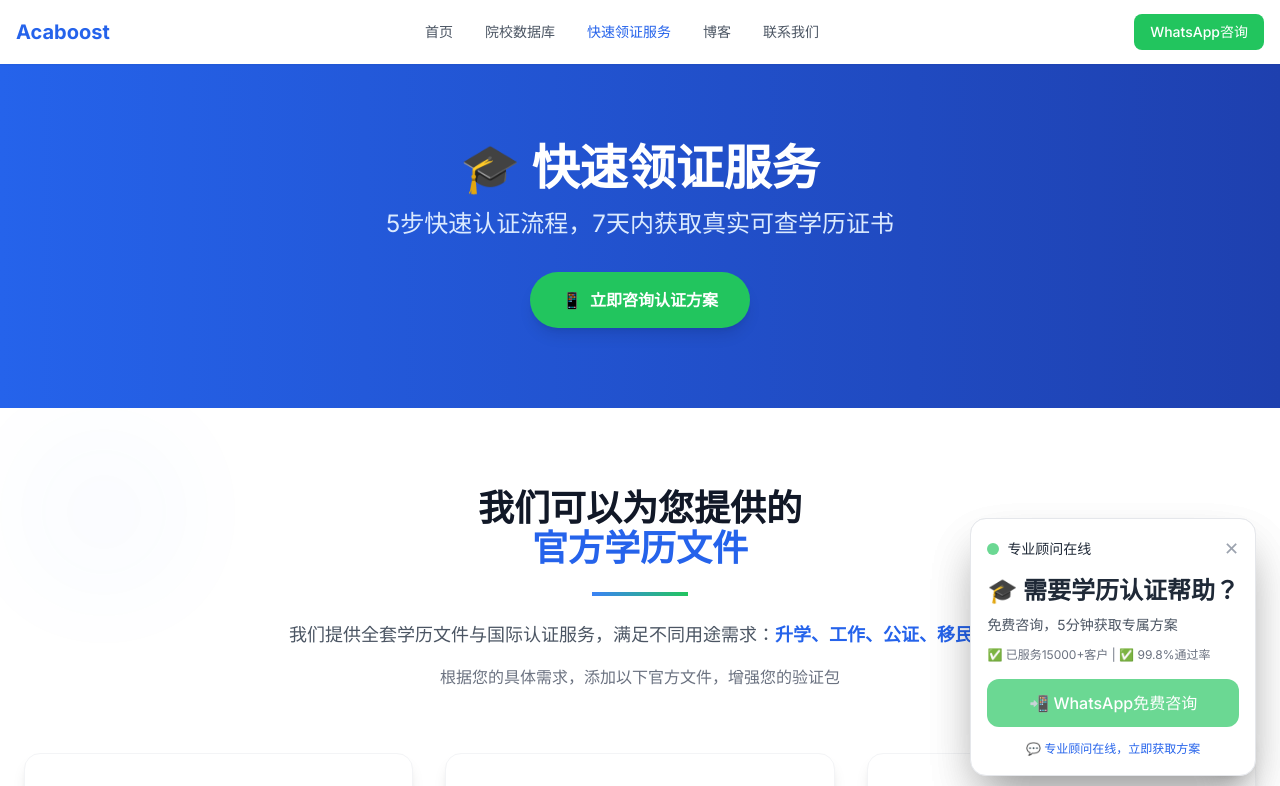
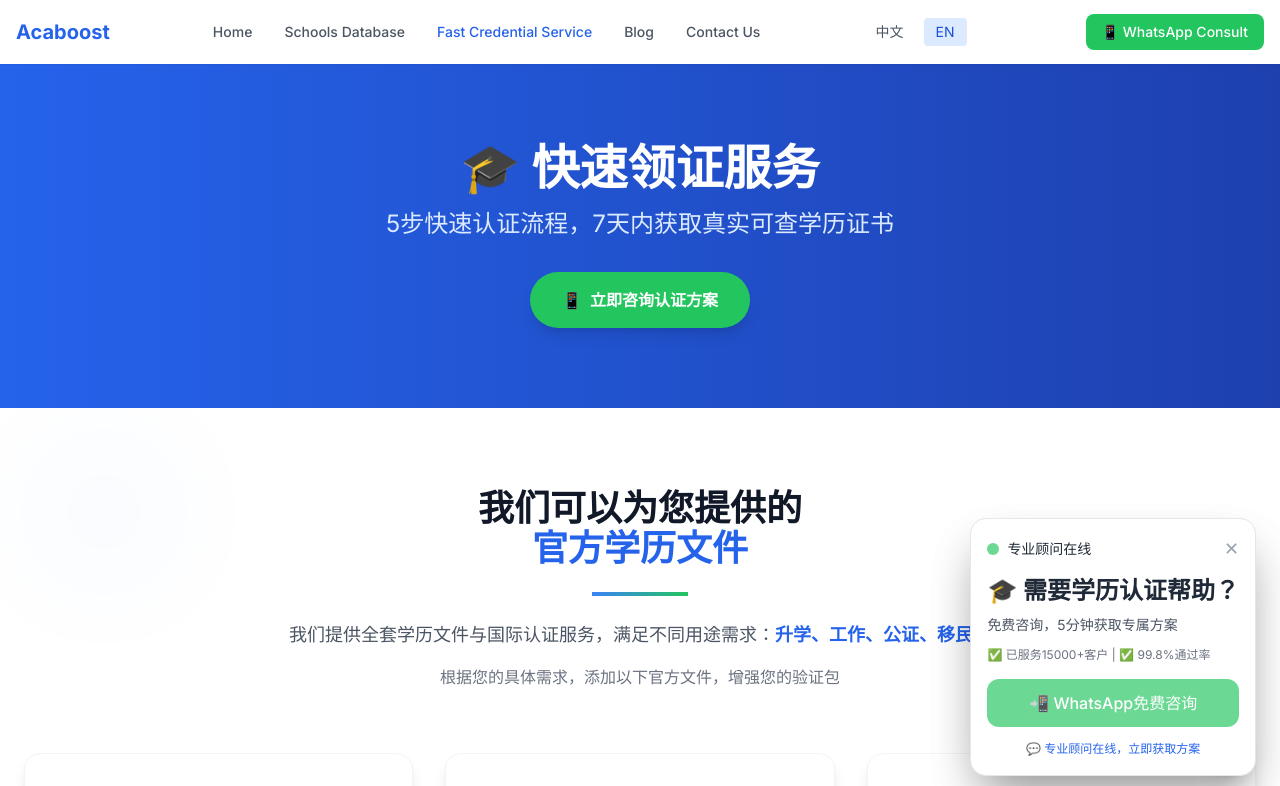
Before and after one commit to caimi124/xueli3, a Next.js app: page /en/guide in a window 1280 px wide. Shown: the top 786 px of the page. Built offline with nearby package versions, Linux system fonts and the light colour scheme.

Commit message:
修复contact和guide页面导航栏：添加语言切换按钮和国际化支持

```diff
--- a/app/[locale]/contact/page.tsx
+++ b/app/[locale]/contact/page.tsx
@@ -1,42 +1,85 @@
+'use client';
+
 import React from 'react';
 import Link from 'next/link';
+import { useParams } from 'next/navigation';
+
+// 翻译内容
+const translations = {
+  zh: {
+    home: "首页",
+    schools: "院校数据库",
+    guide: "快速领证服务",
+    blog: "博客",
+    contact: "联系我们",
+    whatsappConsult: "📱 WhatsApp咨询"
+  },
+  en: {
+    home: "Home",
+    schools: "Schools Database",
+    guide: "Fast Credential Service",
+    blog: "Blog",
+    contact: "Contact Us",
+    whatsappConsult: "📱 WhatsApp Consult"
+  }
+};
 
 export default function Contact() {
+  const params = useParams();
+  const locale = (params?.locale as string) || 'zh';
+  const t = translations[locale as keyof typeof translations] || translations.zh;
+
   return (
     <div className="min-h-screen flex flex-col">
       {/* Navigation */}
       <nav className="fixed w-full z-50 transition-all duration-300 bg-white/95 backdrop-blur-sm shadow-sm">
         <div className="container mx-auto px-4">
           <div className="flex justify-between items-center h-16">
-            <Link className="flex items-center" href="/">
+            <Link className="flex items-center" href={`/${locale}`}>
               <span className="text-xl font-bold text-blue-600">Acaboost</span>
             </Link>
 
             <div className="hidden md:flex items-center space-x-8">
-              <Link className="text-sm font-medium transition-colors text-gray-600 hover:text-blue-600" href="/">
-                首页
+              <Link className="text-sm font-medium transition-colors text-gray-600 hover:text-blue-600" href={`/${locale}`}>
+                {t.home}
               </Link>
-              <Link className="text-sm font-medium transition-colors text-gray-600 hover:text-blue-600" href="/schools">
-                院校数据库
+              <Link className="text-sm font-medium transition-colors text-gray-600 hover:text-blue-600" href={`/${locale}/schools`}>
+                {t.schools}
               </Link>
-              <Link className="text-sm text-gray-600 hover:text-blue-600 transition-colors" href="/guide">
-                快速领证服务
+              <Link className="text-sm text-gray-600 hover:text-blue-600 transition-colors" href={`/${locale}/guide`}>
+                {t.guide}
               </Link>
-              <Link className="text-sm font-medium transition-colors text-gray-600 hover:text-blue-600" href="/blog">
-                博客
+              <Link className="text-sm font-medium transition-colors text-gray-600 hover:text-blue-600" href={`/${locale}/blog`}>
+                {t.blog}
               </Link>
-              <Link className="text-sm font-medium transition-colors text-blue-600" href="/contact">
-                联系我们
+              <Link className="text-sm font-medium transition-colors text-blue-600" href={`/${locale}/contact`}>
+                {t.contact}
+              </Link>
+            </div>
+
+            {/* Language Switcher */}
+            <div className="hidden md:flex items-center space-x-2 mr-4">
+              <Link
+                href="/zh/contact"
+                className={`px-3 py-1 rounded text-sm ${locale === 'zh' ? 'bg-blue-100 text-blue-700' : 'text-gray-600 hover:text-blue-600'}`}
+              >
+                中文
+              </Link>
+              <Link
+                href="/en/contact"
+                className={`px-3 py-1 rounded text-sm ${locale === 'en' ? 'bg-blue-100 text-blue-700' : 'text-gray-600 hover:text-blue-600'}`}
+              >
+                EN
               </Link>
             </div>
 
             <Link
-              href="https://wa.me/1234567890?text=您好，我想咨询学历认证服务，希望了解适合我的学历方案"
+              href={`https://wa.me/1234567890?text=${locale === 'en' ? 'Hello, I would like to inquire about academic credential services.' : '您好，我想咨询学历认证服务，希望了解适合我的学历方案'}`}
               target="_blank"
               rel="noopener noreferrer"
               className="hidden md:flex bg-green-500 text-white px-4 py-2 rounded-lg text-sm font-medium hover:bg-green-600 transition-colors"
             >
-              WhatsApp咨询
+              {t.whatsappConsult}
             </Link>
 
             <button className="md:hidden text-gray-600 hover:text-blue-600">
--- a/app/[locale]/guide/page.tsx
+++ b/app/[locale]/guide/page.tsx
@@ -1,43 +1,86 @@
+'use client';
+
 import React from 'react';
 import Link from 'next/link';
 import Image from 'next/image';
+import { useParams } from 'next/navigation';
+
+// 翻译内容
+const translations = {
+  zh: {
+    home: "首页",
+    schools: "院校数据库",
+    guide: "快速领证服务",
+    blog: "博客",
+    contact: "联系我们",
+    whatsappConsult: "📱 WhatsApp咨询"
+  },
+  en: {
+    home: "Home",
+    schools: "Schools Database",
+    guide: "Fast Credential Service",
+    blog: "Blog",
+    contact: "Contact Us",
+    whatsappConsult: "📱 WhatsApp Consult"
+  }
+};
 
 export default function Guide() {
+  const params = useParams();
+  const locale = (params?.locale as string) || 'zh';
+  const t = translations[locale as keyof typeof translations] || translations.zh;
+
   return (
     <div className="min-h-screen flex flex-col">
       {/* Navigation */}
       <nav className="fixed w-full z-50 transition-all duration-300 bg-white/95 backdrop-blur-sm shadow-sm">
         <div className="container mx-auto px-4">
           <div className="flex justify-between items-center h-16">
-            <Link className="flex items-center" href="/">
+            <Link className="flex items-center" href={`/${locale}`}>
               <span className="text-xl font-bold text-blue-600">Acaboost</span>
             </Link>
 
             <div className="hidden md:flex items-center space-x-8">
-              <Link className="text-sm font-medium transition-colors text-gray-600 hover:text-blue-600" href="/">
-                首页
+              <Link className="text-sm font-medium transition-colors text-gray-600 hover:text-blue-600" href={`/${locale}`}>
+                {t.home}
               </Link>
-              <Link className="text-sm font-medium transition-colors text-gray-600 hover:text-blue-600" href="/schools">
-                院校数据库
+              <Link className="text-sm font-medium transition-colors text-gray-600 hover:text-blue-600" href={`/${locale}/schools`}>
+                {t.schools}
               </Link>
-              <Link className="text-sm font-medium transition-colors text-blue-600" href="/guide">
-                快速领证服务
+              <Link className="text-sm font-medium transition-colors text-blue-600" href={`/${locale}/guide`}>
+                {t.guide}
               </Link>
-              <Link className="text-sm font-medium transition-colors text-gray-600 hover:text-blue-600" href="/blog">
-                博客
+              <Link className="text-sm font-medium transition-colors text-gray-600 hover:text-blue-600" href={`/${locale}/blog`}>
+                {t.blog}
               </Link>
-              <Link className="text-sm font-medium transition-colors text-gray-600 hover:text-blue-600" href="/contact">
-                联系我们
+              <Link className="text-sm font-medium transition-colors text-gray-600 hover:text-blue-600" href={`/${locale}/contact`}>
+                {t.contact}
+              </Link>
+            </div>
+
+            {/* Language Switcher */}
+            <div className="hidden md:flex items-center space-x-2 mr-4">
+              <Link
+                href="/zh/guide"
+                className={`px-3 py-1 rounded text-sm ${locale === 'zh' ? 'bg-blue-100 text-blue-700' : 'text-gray-600 hover:text-blue-600'}`}
+              >
+                中文
+              </Link>
+              <Link
+                href="/en/guide"
+                className={`px-3 py-1 rounded text-sm ${locale === 'en' ? 'bg-blue-100 text-blue-700' : 'text-gray-600 hover:text-blue-600'}`}
+              >
+                EN
               </Link>
             </div>
 
             <Link
-              href="https://wa.me/1234567890"
+              href={`https://wa.me/1234567890?text=${locale === 'en' ? 'Hello, I would like to inquire about academic credential services.' : '您好，我想咨询学历认证服务，希望了解适合我的学历方案'}`}
               target="_blank"
               rel="noopener noreferrer"
               className="hidden md:flex bg-green-500 text-white px-4 py-2 rounded-lg text-sm font-medium hover:bg-green-600 transition-colors"
             >
-              WhatsApp咨询
+              {t.whatsappConsult}
             </Link>
 
             <button className="md:hidden text-gray-600 hover:text-blue-600">
```
